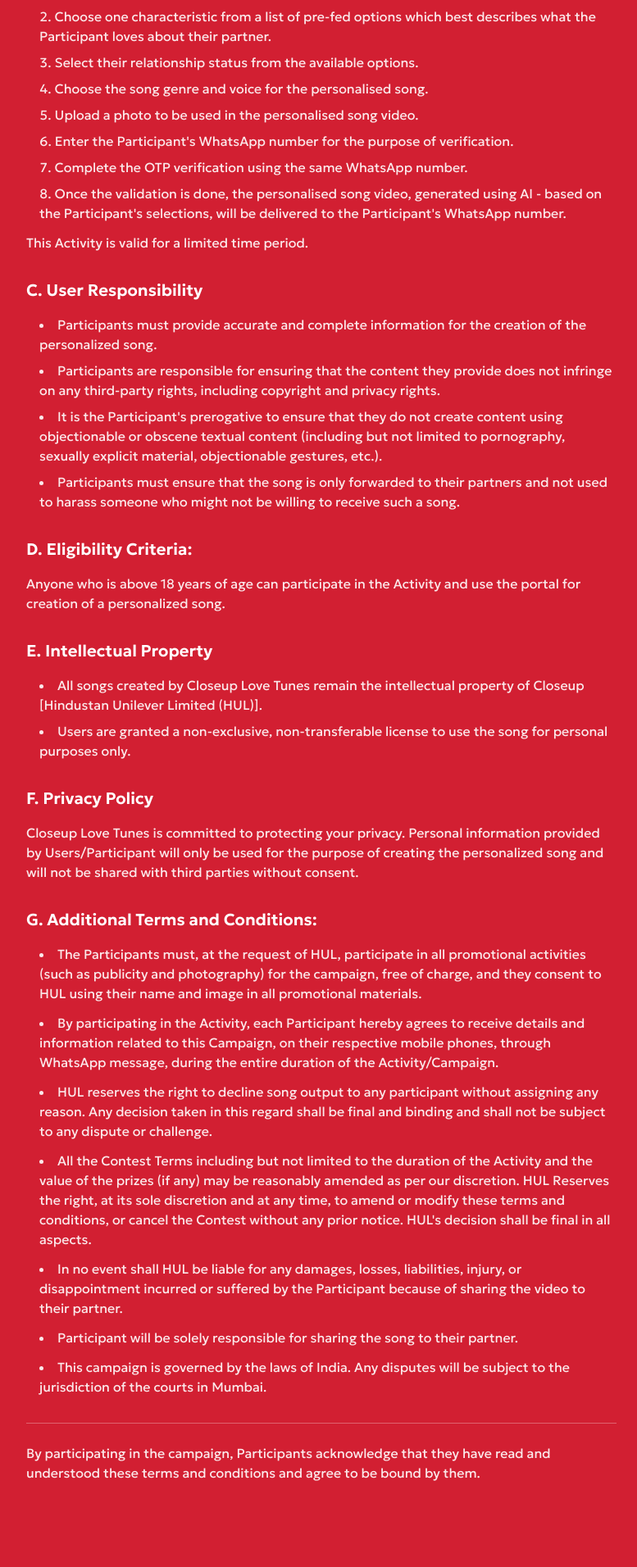
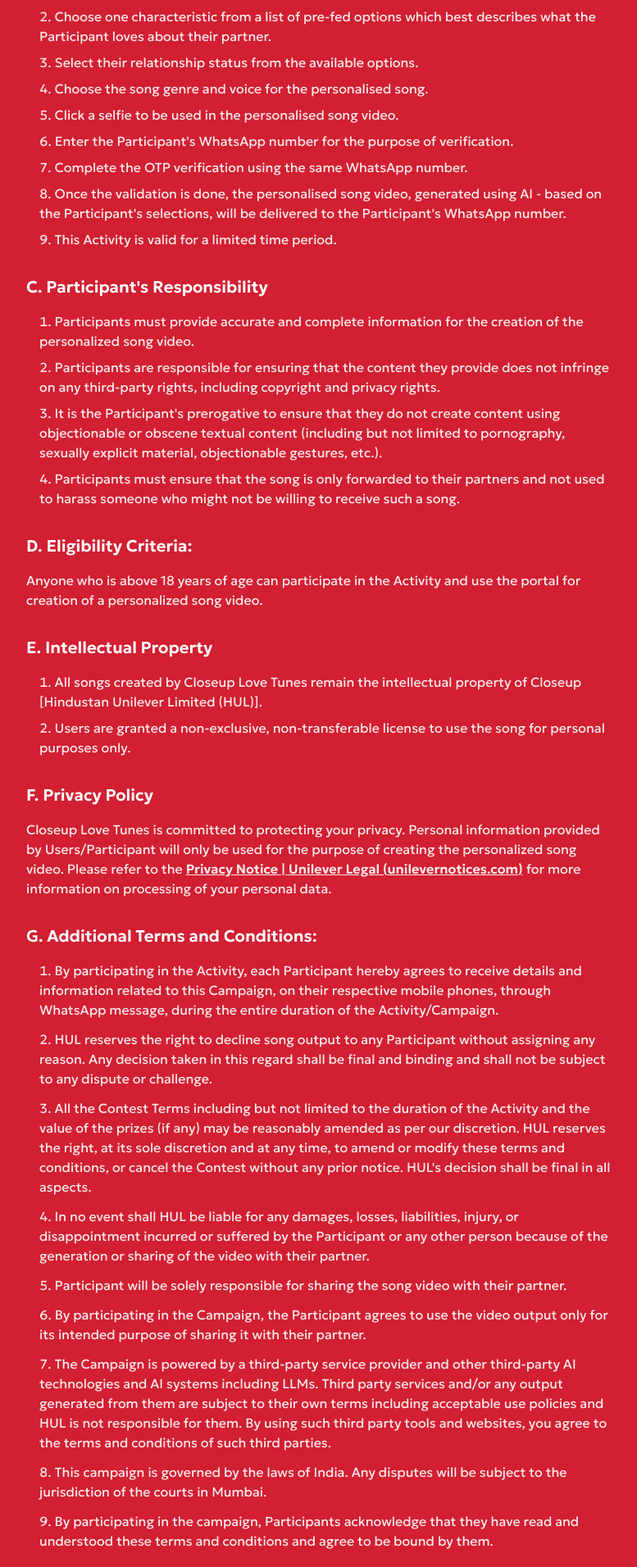
Before and after one commit to hivoco/closeup-frontend, a Next.js app: page /terms in a window 1280 px wide. Shown: the part 608-2520 px from the top of the page at 82% size, without its empty margins (248-1025 px from the left). Built offline with nearby package versions, Linux system fonts and the light colour scheme.

Commit message:
Updated T&C

```diff
--- a/app/terms/page.tsx
+++ b/app/terms/page.tsx
@@ -23,7 +23,7 @@
         </h1>
 
         <p className="mb-6 text-sm md:text-base text-white/90">
-          Welcome to Closeup Love Tunes! By using our platform to create limited addition personalized love songs, you (&quot;Participant&quot;) agree to follow &amp; comply with the following terms and condition (&quot;Terms&quot;).
+          Welcome to Closeup Love Tunes! By using our platform to create limited edition personalized love song videos using AI, you (&quot;Participant&quot;) agree to follow &amp; comply with the following terms and conditions (&quot;Terms&quot;).
         </p>
 
         {/* Section A */}
@@ -32,7 +32,7 @@
             A. Details of the Activity/Campaign:
           </h2>
           <p className="text-sm md:text-base text-white/90 mb-3">
-            The central theme of the activity is to engage with participants who want to take part in Closeup Love Tunes Campaign and to provide them with a hyper-personalised song for their loved ones using the microsite (www.closeuplovetunes.in).
+            The central theme of the activity is to engage with participants who want to take part in Closeup Love Tunes Campaign and to provide them with a hyper-personalised song video using AI for their loved ones using the microsite (www.closeuplovetunes.in).
           </p>
           <p className="text-sm md:text-base text-white/90">
             The Activity/Campaign will commence on 27th of January 2026 and will continue for a period of 18 days, i.e. till 14th February 2026. This campaign is valid for a limited time period only.
@@ -52,27 +52,25 @@
             <li>Choose one characteristic from a list of pre-fed options which best describes what the Participant loves about their partner.</li>
             <li>Select their relationship status from the available options.</li>
             <li>Choose the song genre and voice for the personalised song.</li>
-            <li>Upload a photo to be used in the personalised song video.</li>
+            <li>Click a selfie to be used in the personalised song video.</li>
             <li>Enter the Participant&apos;s WhatsApp number for the purpose of verification.</li>
             <li>Complete the OTP verification using the same WhatsApp number.</li>
             <li>Once the validation is done, the personalised song video, generated using AI - based on the Participant&apos;s selections, will be delivered to the Participant&apos;s WhatsApp number.</li>
+            <li>This Activity is valid for a limited time period.</li>
           </ol>
-          <p className="text-sm md:text-base text-white/90 mt-3">
-            This Activity is valid for a limited time period.
-          </p>
         </section>
 
         {/* Section C */}
         <section className="mb-8">
           <h2 className="text-lg md:text-xl font-semibold mb-4 text-white">
-            C. User Responsibility
+            C. Participant&apos;s Responsibility
           </h2>
-          <ul className="list-disc list-inside text-sm md:text-base text-white/90 space-y-2 ml-4">
-            <li>Participants must provide accurate and complete information for the creation of the personalized song.</li>
+          <ol className="list-decimal list-inside text-sm md:text-base text-white/90 space-y-2 ml-4">
+            <li>Participants must provide accurate and complete information for the creation of the personalized song video.</li>
             <li>Participants are responsible for ensuring that the content they provide does not infringe on any third-party rights, including copyright and privacy rights.</li>
             <li>It is the Participant&apos;s prerogative to ensure that they do not create content using objectionable or obscene textual content (including but not limited to pornography, sexually explicit material, objectionable gestures, etc.).</li>
             <li>Participants must ensure that the song is only forwarded to their partners and not used to harass someone who might not be willing to receive such a song.</li>
-          </ul>
+          </ol>
         </section>
 
         {/* Section D */}
@@ -81,7 +79,7 @@
             D. Eligibility Criteria:
           </h2>
           <p className="text-sm md:text-base text-white/90">
-            Anyone who is above 18 years of age can participate in the Activity and use the portal for creation of a personalized song.
+            Anyone who is above 18 years of age can participate in the Activity and use the portal for creation of a personalized song video.
           </p>
         </section>
 
@@ -90,10 +88,10 @@
           <h2 className="text-lg md:text-xl font-semibold mb-4 text-white">
             E. Intellectual Property
           </h2>
-          <ul className="list-disc list-inside text-sm md:text-base text-white/90 space-y-2 ml-4">
+          <ol className="list-decimal list-inside text-sm md:text-base text-white/90 space-y-2 ml-4">
             <li>All songs created by Closeup Love Tunes remain the intellectual property of Closeup [Hindustan Unilever Limited (HUL)].</li>
             <li>Users are granted a non-exclusive, non-transferable license to use the song for personal purposes only.</li>
-          </ul>
+          </ol>
         </section>
 
         {/* Section F */}
@@ -102,7 +100,11 @@
             F. Privacy Policy
           </h2>
           <p className="text-sm md:text-base text-white/90">
-            Closeup Love Tunes is committed to protecting your privacy. Personal information provided by Users/Participant will only be used for the purpose of creating the personalized song and will not be shared with third parties without consent.
+            Closeup Love Tunes is committed to protecting your privacy. Personal information provided by Users/Participant will only be used for the purpose of creating the personalized song video. Please refer to the{' '}
+            <a href="https://www.unilevernotices.com/privacy-notices/india-english.html" target="_blank" rel="noopener noreferrer" className="underline font-semibold">
+              Privacy Notice | Unilever Legal (unilevernotices.com)
+            </a>{' '}
+            for more information on processing of your personal data.
           </p>
         </section>
 
@@ -111,20 +113,18 @@
           <h2 className="text-lg md:text-xl font-semibold mb-4 text-white">
             G. Additional Terms and Conditions:
           </h2>
-          <ul className="list-disc list-inside text-sm md:text-base text-white/90 space-y-3 ml-4">
-            <li>The Participants must, at the request of HUL, participate in all promotional activities (such as publicity and photography) for the campaign, free of charge, and they consent to HUL using their name and image in all promotional materials.</li>
+          <ol className="list-decimal list-inside text-sm md:text-base text-white/90 space-y-3 ml-4">
             <li>By participating in the Activity, each Participant hereby agrees to receive details and information related to this Campaign, on their respective mobile phones, through WhatsApp message, during the entire duration of the Activity/Campaign.</li>
-            <li>HUL reserves the right to decline song output to any participant without assigning any reason. Any decision taken in this regard shall be final and binding and shall not be subject to any dispute or challenge.</li>
-            <li>All the Contest Terms including but not limited to the duration of the Activity and the value of the prizes (if any) may be reasonably amended as per our discretion. HUL Reserves the right, at its sole discretion and at any time, to amend or modify these terms and conditions, or cancel the Contest without any prior notice. HUL&apos;s decision shall be final in all aspects.</li>
-            <li>In no event shall HUL be liable for any damages, losses, liabilities, injury, or disappointment incurred or suffered by the Participant because of sharing the video to their partner.</li>
-            <li>Participant will be solely responsible for sharing the song to their partner.</li>
+            <li>HUL reserves the right to decline song output to any Participant without assigning any reason. Any decision taken in this regard shall be final and binding and shall not be subject to any dispute or challenge.</li>
+            <li>All the Contest Terms including but not limited to the duration of the Activity and the value of the prizes (if any) may be reasonably amended as per our discretion. HUL reserves the right, at its sole discretion and at any time, to amend or modify these terms and conditions, or cancel the Contest without any prior notice. HUL&apos;s decision shall be final in all aspects.</li>
+            <li>In no event shall HUL be liable for any damages, losses, liabilities, injury, or disappointment incurred or suffered by the Participant or any other person because of the generation or sharing of the video with their partner.</li>
+            <li>Participant will be solely responsible for sharing the song video with their partner.</li>
+            <li>By participating in the Campaign, the Participant agrees to use the video output only for its intended purpose of sharing it with their partner.</li>
+            <li>The Campaign is powered by a third-party service provider and other third-party AI technologies and AI systems including LLMs. Third party services and/or any output generated from them are subject to their own terms including acceptable use policies and HUL is not responsible for them. By using such third party tools and websites, you agree to the terms and conditions of such third parties.</li>
             <li>This campaign is governed by the laws of India. Any disputes will be subject to the jurisdiction of the courts in Mumbai.</li>
-          </ul>
+            <li>By participating in the campaign, Participants acknowledge that they have read and understood these terms and conditions and agree to be bound by them.</li>
+          </ol>
         </section>
-
-        <p className="text-sm md:text-base text-white/90 mt-8 border-t border-white/30 pt-6">
-          By participating in the campaign, Participants acknowledge that they have read and understood these terms and conditions and agree to be bound by them.
-        </p>
       </div>
     </div>
   )
```
